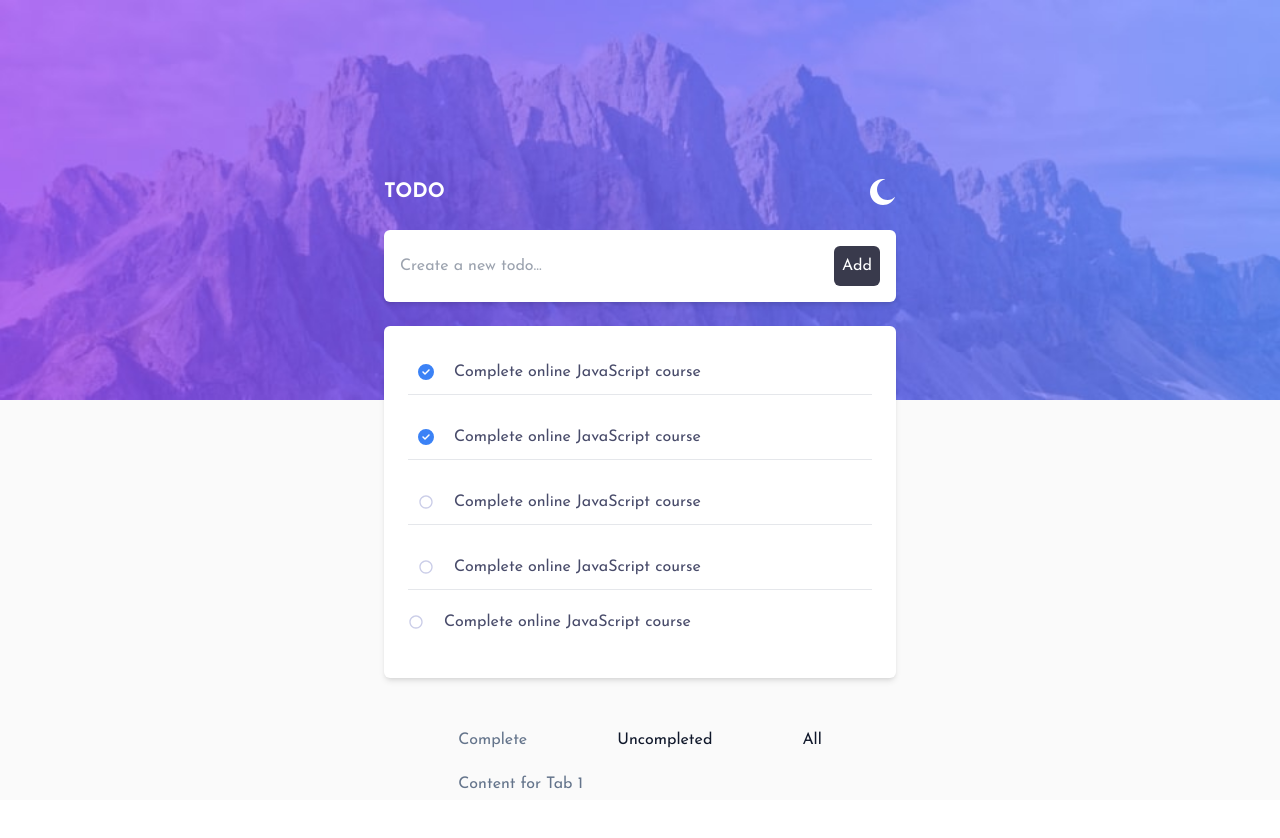
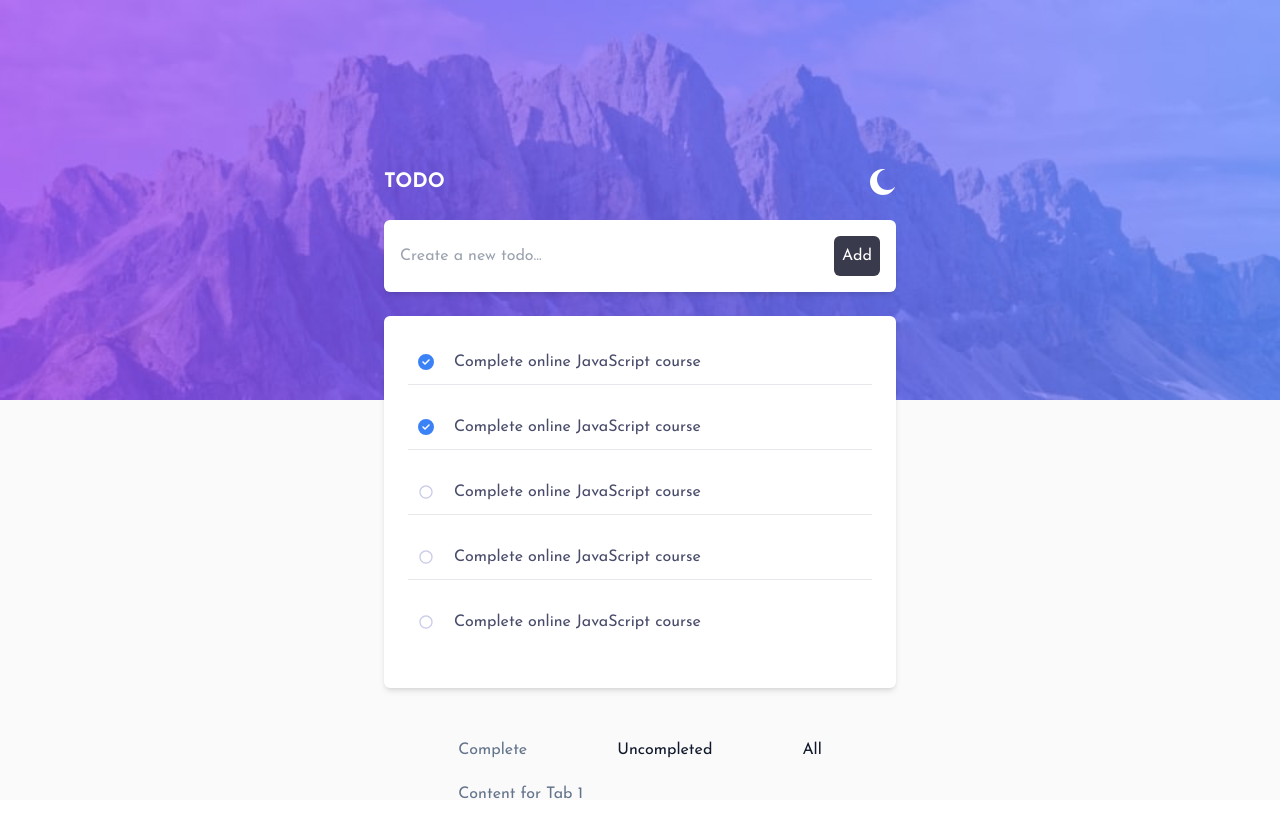
Before and after one commit to Thintalltom/GT-contribution, a React (Vite) app in the folder todo/: page / in a window 1280 px wide. Shown: the top 838 px of the page. Built offline with nearby package versions, Linux system fonts and the light colour scheme.

Commit message:
Update ToDoCard.tsx

```diff
--- a/todo/src/components/ToDoCard.tsx
+++ b/todo/src/components/ToDoCard.tsx
@@ -19,10 +19,10 @@ const ToDoCard = () => {
                         Complete online JavaScript course
                     </li>
                     <li className="flex items-center mb-5 border-b-[1px] p-[10px]">
-                    <span className="text-lightGrayishBlueDark mr-5 "> <MdOutlineRadioButtonUnchecked /></span>
+                        <span className="text-lightGrayishBlueDark mr-5"> <MdOutlineRadioButtonUnchecked /></span>
                         Complete online JavaScript course
                     </li>
-                <li className="flex items-center mb-5 ">
+                    <li className="flex items-center mb-5 p-[10px]">
                         <span className="text-lightGrayishBlueDark mr-5"><MdOutlineRadioButtonUnchecked /></span>
                         Complete online JavaScript course
                     </li>
```
Lines whose indentation alone changed are shown as unchanged.
